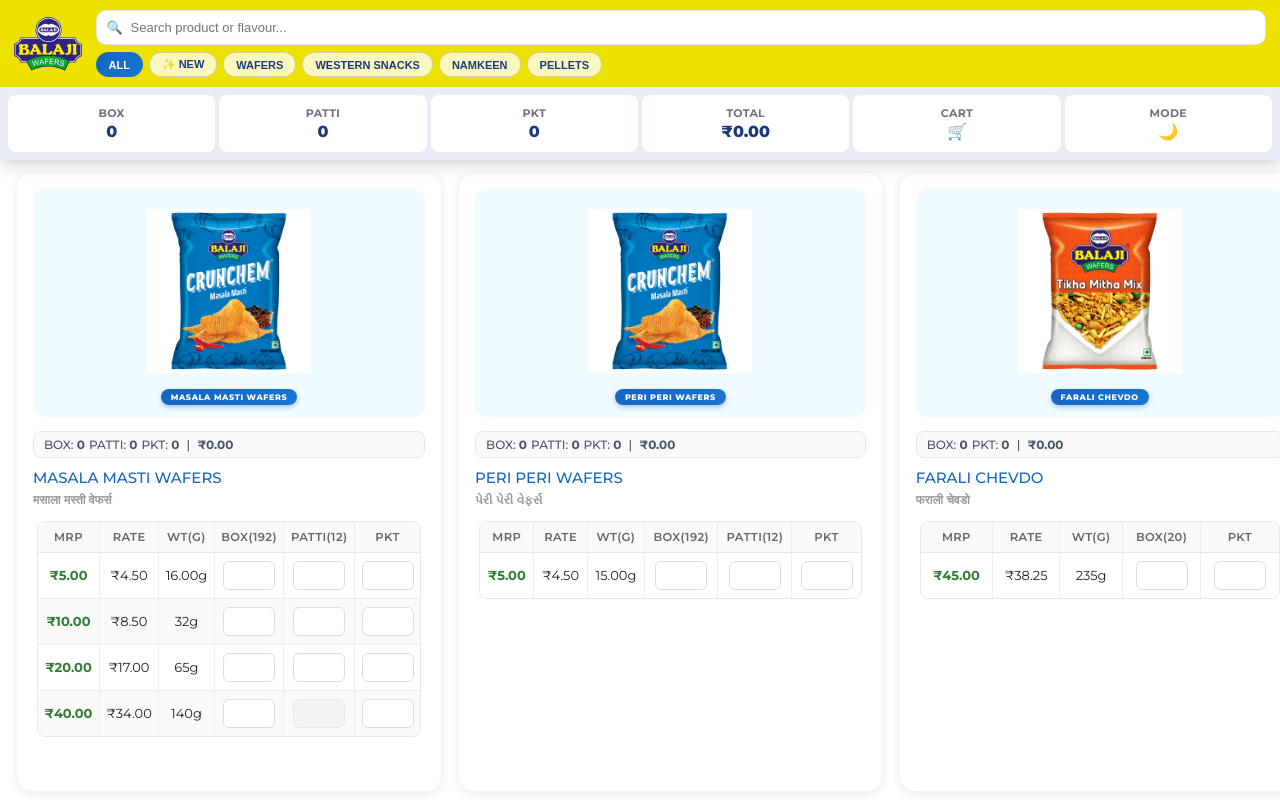
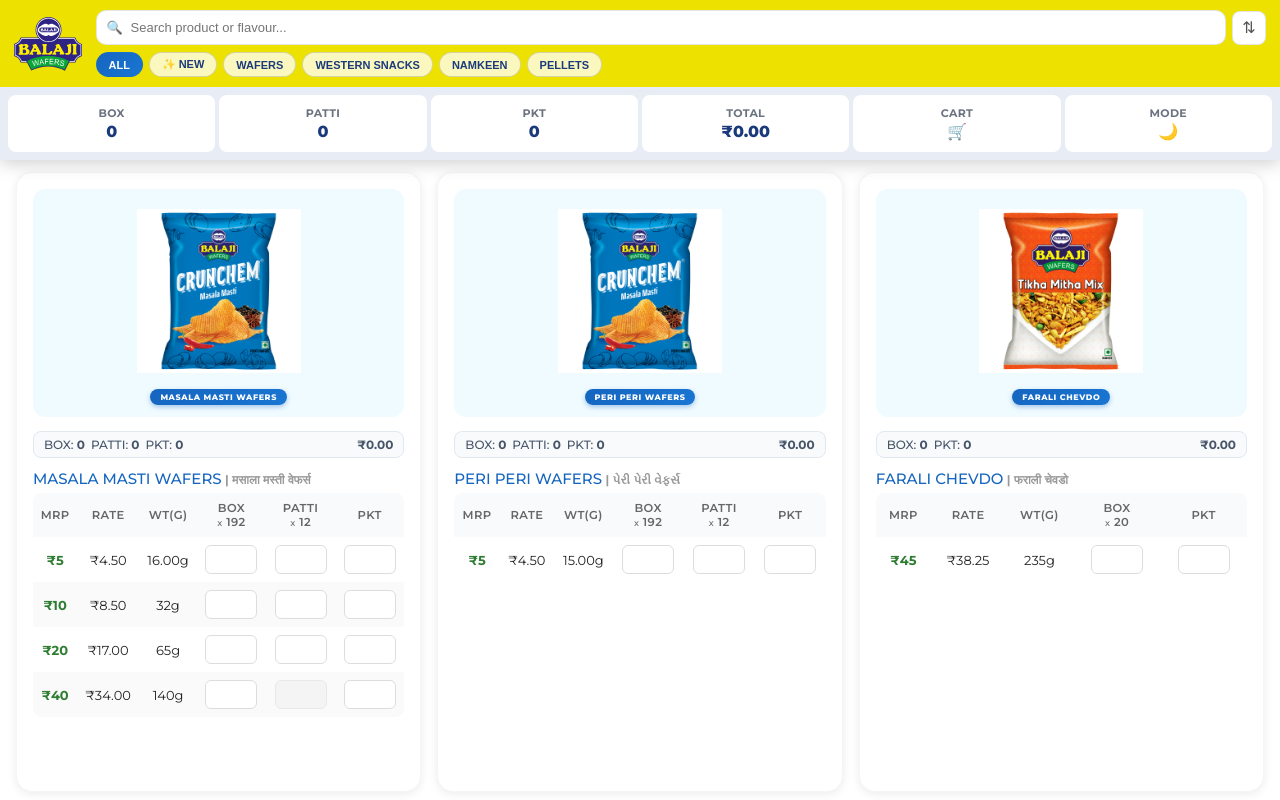
Before and after one commit to kevit-sunay-devaliya/New-Balaji-Web-view, an Angular app: page /order in a window 1280 px wide. Shown: the top 800 px of the page. Built offline with nearby package versions, Linux system fonts and the light colour scheme.

Commit message:
new changes

```diff
--- a/src/app/components/header/header.component.css
+++ b/src/app/components/header/header.component.css
@@ -270,6 +270,103 @@
   box-shadow: 0 0 0px 1000px #ffffff inset;
 }
 
+.sort-container {
+  position: relative;
+  flex-shrink: 0;
+  margin-left: 6px;
+}
+
+.sort-btn {
+  display: flex;
+  align-items: center;
+  justify-content: center;
+  width: 34px;
+  height: 34px;
+  border-radius: 8px;
+  border: 1.5px solid rgba(0, 0, 0, 0.1);
+  background: #fff;
+  cursor: pointer;
+  font-size: 16px;
+  color: #555;
+  transition: border-color 0.2s, background 0.2s;
+}
+
+.sort-btn:hover,
+.sort-btn.sort-active {
+  border-color: #1a3a7c;
+  color: #1a3a7c;
+  background: #eef2fb;
+}
+
+.sort-dropdown {
+  position: absolute;
+  top: calc(100% + 6px);
+  right: 0;
+  background: #fff;
+  border: 1px solid #e0e0e0;
+  border-radius: 8px;
+  box-shadow: 0 4px 16px rgba(0,0,0,0.12);
+  z-index: 999;
+  overflow: hidden;
+  min-width: 100px;
+}
+
+.sort-option {
+  display: block;
+  width: 100%;
+  padding: 10px 16px;
+  border: none;
+  background: none;
+  text-align: left;
+  font-size: 13px;
+  font-weight: 500;
+  cursor: pointer;
+  color: #333;
+  transition: background 0.15s;
+}
+
+.sort-option:hover {
+  background: #f0f4ff;
+}
+
+.sort-option.selected {
+  color: #1a3a7c;
+  font-weight: 700;
+  background: #eef2fb;
+}
+
+:host-context(.dark) .sort-btn {
+  background: #2a2a2a;
+  border-color: #3a3a3a;
+  color: #aaa;
+}
+
+:host-context(.dark) .sort-btn.sort-active,
+:host-context(.dark) .sort-btn:hover {
+  border-color: #90caf9;
+  color: #90caf9;
+  background: #1a2a3a;
+}
+
+:host-context(.dark) .sort-dropdown {
+  background: #1e293b;
+  border-color: #334155;
+}
+
+:host-context(.dark) .sort-option {
+  color: #e0e0e0;
+}
+
+:host-context(.dark) .sort-option:hover {
+  background: #243046;
+}
+
+:host-context(.dark) .sort-option.selected {
+  color: #90caf9;
+  background: #1a2a3a;
+}
+
+
 :host-context(.dark) .search-input {
   background: #2a2a2a;
   border-color: #3a3a3a;
--- a/src/app/components/header/header.component.html
+++ b/src/app/components/header/header.component.html
@@ -18,6 +18,15 @@
             placeholder="Search product or flavour..."
             class="search-input"
           />
+          <div class="sort-container">
+            <button class="sort-btn" (click)="showSortMenu = !showSortMenu" [class.sort-active]="orderService.sortOrder !== 'none'">
+              <span class="sort-icon">⇅</span>
+            </button>
+            <div class="sort-dropdown" *ngIf="showSortMenu">
+              <button class="sort-option" [class.selected]="orderService.sortOrder === 'asc'" (click)="orderService.setSort('asc'); showSortMenu = false">A → Z</button>
+              <button class="sort-option" [class.selected]="orderService.sortOrder === 'desc'" (click)="orderService.setSort('desc'); showSortMenu = false">Z → A</button>
+            </div>
+          </div>
         </div>
         <div class="segment-filter-row">
           <button
--- a/src/app/components/header/header.component.ts
+++ b/src/app/components/header/header.component.ts
@@ -1,4 +1,4 @@
-import { Component } from '@angular/core';
+import { Component, HostListener } from '@angular/core';
 import { combineLatest } from 'rxjs';
 import { OrderService } from '../../services/order.service';
 import { ThemeService } from '../../services/theme.service';
@@ -9,6 +9,8 @@
   styleUrls: ['./header.component.css'],
 })
 export class HeaderComponent {
+  showSortMenu = false;
+
   readonly vm$ = combineLatest({
     grandBox: this.orderService.grandBox$,
     grandPatti: this.orderService.grandPatti$,
@@ -25,6 +27,14 @@
     public themeService: ThemeService,
   ) {}
 
+  @HostListener('document:click', ['$event'])
+  onDocumentClick(event: MouseEvent): void {
+    const target = event.target as HTMLElement;
+    if (!target.closest('.sort-container')) {
+      this.showSortMenu = false;
+    }
+  }
+
   trackBySegment(_index: number, segment: string): string {
     return segment;
   }
--- a/src/app/components/product-card/product-card.component.css
+++ b/src/app/components/product-card/product-card.component.css
@@ -78,11 +78,9 @@
   font-weight: 500;
   color: #1565c0;
   margin-bottom: 4px;
-  display: flex;
-  align-items: center;
-  gap: 6px;
-  flex-wrap: wrap;
-  line-height: 1.3;
+  line-height: 1.4;
+  word-break: break-word;
+  overflow-wrap: anywhere;
 }
 
 :host-context(.dark) .flavor-name {
@@ -96,6 +94,14 @@
   font-weight: bold;
   padding: 1px 5px;
   border-radius: 4px;
+}
+
+.flavor-hi-inline {
+  font-size: 12px;
+  color: #999;
+  font-weight: 700;
+  word-break: break-word;
+  overflow-wrap: anywhere;
 }
 
 .flavor-sub {
@@ -117,9 +123,13 @@
   display: flex;
   align-items: baseline;
   flex-wrap: nowrap;
-  gap: 4px;
+  gap: 6px;
   white-space: nowrap;
   overflow: hidden;
+}
+
+.group-total-amount {
+  margin-left: auto;
 }
 
 :host-context(.dark) .product-total {
@@ -134,26 +144,22 @@
   border-radius: 8px;
   isolation: isolate;
   min-width: 0;
-  padding: 4px;
 }
 
 table {
   width: 100%;
-  border-collapse: separate;
+  border-collapse: collapse;
   border-spacing: 0;
   font-size: 13px;
-  border: 1px solid #e8e8e8;
-  border-radius: 8px;
 }
 
 :host-context(.dark) table {
-  border-color: #2e2e2e;
+  border-color: transparent;
 }
 
 th,
 td {
-  border-bottom: 1px solid #eeeeee;
-  border-right: 1px solid #eeeeee;
+  border: none;
   padding: 8px 6px;
   text-align: center;
   white-space: nowrap;
@@ -184,7 +190,13 @@
 
 :host-context(.dark) th,
 :host-context(.dark) td {
-  border-color: #2e2e2e;
+  border-color: transparent;
+}
+
+.th-x {
+  font-size: 9px;
+  font-weight: 500;
+  text-transform: none;
 }
 
 th {
@@ -194,13 +206,11 @@
   color: #666;
   text-transform: uppercase;
   letter-spacing: 0.4px;
-  border-bottom: 1px solid #e2e8f0;
 }
 
 :host-context(.dark) th {
   background: #1e293b;
   color: #888;
-  border-bottom-color: #334155;
 }
 
 tbody tr:nth-child(even) {
@@ -309,7 +319,7 @@
     font-size: 10px;
     padding: 3px 6px;
     margin-bottom: 6px;
-    gap: 3px;
+    gap: 6px;
     letter-spacing: -0.2px;
   }
 
@@ -343,12 +353,19 @@
     padding: 4px 2px;
     letter-spacing: 0;
     white-space: nowrap;
+    border: none;
   }
 
   td {
     padding: 4px 2px;
     font-size: 10px;
     white-space: nowrap;
+    border: none;
+  }
+
+  .th-x {
+    font-size: 7px;
+    text-transform: none;
   }
 
   .qty-input {
@@ -384,7 +401,6 @@
   }
 
   .product-total {
-    font-size: 9px;
     padding: 2px 4px;
   }
 
@@ -395,11 +411,18 @@
   th {
     font-size: 7.5px;
     padding: 3px 1px;
+    border: none;
   }
 
   td {
     padding: 3px 1px;
     font-size: 8.5px;
+    border: none;
+  }
+
+  .th-x {
+    font-size: 6px;
+    text-transform: none;
   }
 
   .qty-input {
--- a/src/app/components/product-card/product-card.component.html
+++ b/src/app/components/product-card/product-card.component.html
@@ -19,10 +19,16 @@
       <span *ngIf="group.hasPkt"
         >PKT: <strong>{{ group.groupPkt || 0 }}</strong></span
       >
-      &nbsp;|&nbsp; <strong>₹{{ group.groupTotal | indianCurrency }}</strong>
+      <span class="group-total-amount"
+        ><strong>₹{{ group.groupTotal | indianCurrency }}</strong></span
+      >
     </div>
-    <div class="flavor-name">{{ group.flavorEn }}</div>
-    <div class="flavor-sub">{{ group.flavorHi }}</div>
+    <div class="flavor-name">
+      {{ group.flavorEn
+      }}<span *ngIf="group.flavorHi" class="flavor-hi-inline">
+        | {{ group.flavorHi }}</span
+      >
+    </div>
 
     <div class="table-scroll">
       <table>
@@ -31,14 +37,14 @@
             <th>MRP</th>
             <th>Rate</th>
             <th>WT(g)</th>
-            <th *ngIf="group.hasBox">BOX({{ group.boxBunchLabel }})</th>
-            <th *ngIf="group.hasPatti">PATTI({{ group.pattiLabel }})</th>
+            <th *ngIf="group.hasBox">BOX<br /><span class="th-x">x</span> {{ group.boxBunchLabel }}</th>
+            <th *ngIf="group.hasPatti">PATTI<br /><span class="th-x">x</span> {{ group.pattiLabel }}</th>
             <th *ngIf="group.hasPkt">PKT</th>
           </tr>
         </thead>
         <tbody>
           <tr *ngFor="let p of group.products; trackBy: productTrackBy">
-            <td class="mrp-cell">₹{{ p.MRP | indianCurrency }}</td>
+            <td class="mrp-cell">₹{{ p.MRP | number: "1.0-0" }}</td>
             <td>₹{{ p.unitPrice | indianCurrency }}</td>
             <td>{{ p.weight }}g</td>
             <td *ngIf="group.hasBox">
--- a/src/app/components/product-list/product-list.component.ts
+++ b/src/app/components/product-list/product-list.component.ts
@@ -13,6 +13,8 @@
   readonly vm$ = combineLatest({
     productGroups: this.orderService.productGroups$,
     grandQty: this.orderService.grandQty$,
+    loading: this.orderService.loading$,
+    error: this.orderService.error$,
   });
 
   constructor(
--- a/src/app/services/order.service.ts
+++ b/src/app/services/order.service.ts
@@ -8,10 +8,10 @@
 
 @Injectable({ providedIn: 'root' })
 export class OrderService {
-  // ── Private BehaviorSubjects ───────────────────────────────────────────────
   private _isCartMode = new BehaviorSubject<boolean>(false);
   private _searchTerm = new BehaviorSubject<string>('');
   private _activeSegment = new BehaviorSubject<string>('ALL');
+  sortOrder: 'none' | 'asc' | 'desc' = 'none';
   private _segments = new BehaviorSubject<string[]>([]);
   private _productGroups = new BehaviorSubject<ProductGroup[]>([]);
   private _grandQty = new BehaviorSubject<number>(0);
@@ -19,10 +19,12 @@
   private _grandBox = new BehaviorSubject<number>(0);
   private _grandPatti = new BehaviorSubject<number>(0);
   private _grandPkt = new BehaviorSubject<number>(0);
+  private _loading = new BehaviorSubject<boolean>(false);
+  private _error = new BehaviorSubject<string | null>(null);
 
-  // ── Public observables (consumed by templates via async pipe) ──────────────
   readonly isCartMode$ = this._isCartMode.asObservable();
-  readonly searchTerm$ = this._searchTerm.asObservable();
+  readonly loading$ = this._loading.asObservable();
+  readonly error$ = this._error.asObservable();
   readonly activeSegment$ = this._activeSegment.asObservable();
   readonly segments$ = this._segments.asObservable();
   readonly productGroups$ = this._productGroups.asObservable();
@@ -32,42 +34,13 @@
   readonly grandPatti$ = this._grandPatti.asObservable();
   readonly grandPkt$ = this._grandPkt.asObservable();
 
-  // ── Getters for current values (used internally and for ngModel binding) ───
-  get isCartMode(): boolean {
-    return this._isCartMode.value;
-  }
   get searchTerm(): string {
     return this._searchTerm.value;
   }
   set searchTerm(val: string) {
     this._searchTerm.next(val);
   }
-  get activeSegment(): string {
-    return this._activeSegment.value;
-  }
-  get segments(): string[] {
-    return this._segments.value;
-  }
-  get productGroups(): ProductGroup[] {
-    return this._productGroups.value;
-  }
-  get grandQty(): number {
-    return this._grandQty.value;
-  }
-  get grandAmt(): number {
-    return this._grandAmt.value;
-  }
-  get grandBox(): number {
-    return this._grandBox.value;
-  }
-  get grandPatti(): number {
-    return this._grandPatti.value;
-  }
-  get grandPkt(): number {
-    return this._grandPkt.value;
-  }
 
-  // ── Internal full (unfiltered) groups list ────────────────────────────────
   allProducts: Product[] = [];
   private allGroups: ProductGroup[] = [];
   focusedProduct: Product | null = null;
@@ -79,29 +52,58 @@
   private init(): void {
     try {
       this._isCartMode.next(localStorage.getItem(CART_KEY) === 'true');
-    } catch {
-      // storage unavailable (e.g. incognito with blocked storage)
+    } catch (e) {
+      console.warn('localStorage unavailable, cart mode defaulting to false.', e);
     }
 
+    // --- STATIC DATA (API temporarily disabled) ---
     this.allProducts = PRODUCTS.map((p) => ({
       ...p,
       orderBoxBunch: undefined,
       orderPatti: undefined,
       orderPacket: undefined,
     }));
-
     this.restoreQuantities();
     this.buildGroups();
     this.recalcTotals();
-    this.applyCartFilter();
+    this.onSearch();
+    // --- END STATIC DATA ---
+
+    /* API CALL - re-enable when ready:
+    this._loading.next(true);
+    this._error.next(null);
+    this.productApiService.fetchProducts().subscribe({
+      next: (products) => {
+        this.allProducts = products.map((p) => ({
+          ...p,
+          orderBoxBunch: undefined,
+          orderPatti: undefined,
+          orderPacket: undefined,
+        }));
+        this.restoreQuantities();
+        this.buildGroups();
+        this.recalcTotals();
+        this.onSearch();
+        this._loading.next(false);
+      },
+      error: (err) => {
+        console.error('Failed to load products from API', err);
+        this._loading.next(false);
+        this._error.next('Failed to load products. Please try again.');
+      },
+    });
+    */
   }
 
   private restoreQuantities(): void {
     let saved: string | null = null;
     try {
       saved = localStorage.getItem(STORAGE_KEY);
-    } catch {
-      // storage unavailable
+    } catch (e) {
+      console.warn(
+        'localStorage unavailable, order quantities not restored.',
+        e,
+      );
     }
     if (!saved) return;
     try {
@@ -116,8 +118,16 @@
           p.orderPacket = data[p.productId].orderPacket;
         }
       }
-    } catch {
-      // ignore corrupt storage data
+    } catch (e) {
+      console.warn('Corrupt order data in localStorage, discarding.', e);
+      try {
+        localStorage.removeItem(STORAGE_KEY);
+      } catch (removeErr) {
+        console.warn(
+          'Failed to remove corrupt order data from localStorage.',
+          removeErr,
+        );
+      }
     }
   }
 
@@ -141,8 +151,8 @@
     }
     try {
       localStorage.setItem(STORAGE_KEY, JSON.stringify(data));
-    } catch {
-      // storage full or unavailable
+    } catch (e) {
+      console.warn('Failed to save order quantities to localStorage.', e);
     }
   }
 
@@ -240,7 +250,7 @@
   onSearch(): void {
     const term = this._searchTerm.value.toLowerCase();
     const activeSeg = this._activeSegment.value;
-    const filtered = this.allGroups.filter((group) => {
+    let filtered = this.allGroups.filter((group) => {
       const matchesTerm =
         group.flavorEn.toLowerCase().includes(term) ||
         group.products.some((p) => p.productName.toLowerCase().includes(term));
@@ -249,9 +259,31 @@
         (activeSeg === 'NEW'
           ? group.products.some((p) => p.newItem)
           : group.segments.includes(activeSeg));
-      return matchesTerm && matchesSegment;
+      const matchesCart =
+        !this._isCartMode.value ||
+        group.products.some(
+          (p) =>
+            (p.orderBoxBunch || 0) > 0 ||
+            (p.orderPatti || 0) > 0 ||
+            (p.orderPacket || 0) > 0,
+        );
+      return matchesTerm && matchesSegment && matchesCart;
     });
+    if (this.sortOrder === 'asc') {
+      filtered = [...filtered].sort((a, b) =>
+        a.flavorEn.localeCompare(b.flavorEn),
+      );
+    } else if (this.sortOrder === 'desc') {
+      filtered = [...filtered].sort((a, b) =>
+        b.flavorEn.localeCompare(a.flavorEn),
+      );
+    }
     this._productGroups.next(filtered);
+  }
+
+  setSort(order: 'asc' | 'desc' | 'none'): void {
+    this.sortOrder = order;
+    this.onSearch();
   }
 
   setSegment(segment: string): void {
@@ -263,26 +295,14 @@
     this._isCartMode.next(!this._isCartMode.value);
     try {
       localStorage.setItem(CART_KEY, String(this._isCartMode.value));
-    } catch {
-      // storage unavailable
+    } catch (e) {
+      console.warn('Failed to persist cart mode to localStorage.', e);
     }
-    this.applyCartFilter();
+    this.onSearch();
   }
 
   private applyCartFilter(): void {
-    if (this._isCartMode.value) {
-      const filtered = this.allGroups.filter((group) =>
-        group.products.some(
-          (p) =>
-            (p.orderBoxBunch || 0) > 0 ||
-            (p.orderPatti || 0) > 0 ||
-            (p.orderPacket || 0) > 0,
-        ),
-      );
-      this._productGroups.next(filtered);
-    } else {
-      this.onSearch();
-    }
+    this.onSearch();
   }
 
   buildPreviewRows(): OrderPreviewRow[] {
@@ -345,8 +365,8 @@
     try {
       localStorage.removeItem(STORAGE_KEY);
       localStorage.removeItem(CART_KEY);
-    } catch {
-      // storage unavailable
+    } catch (e) {
+      console.warn('Failed to clear order data from localStorage.', e);
     }
     this._isCartMode.next(false);
     this.recalcTotals();
```
Also changed, not shown: src/app/components/product-list/product-list.component.css (+32 -3 lines), src/app/components/product-list/product-list.component.html (+11 -0 lines).
